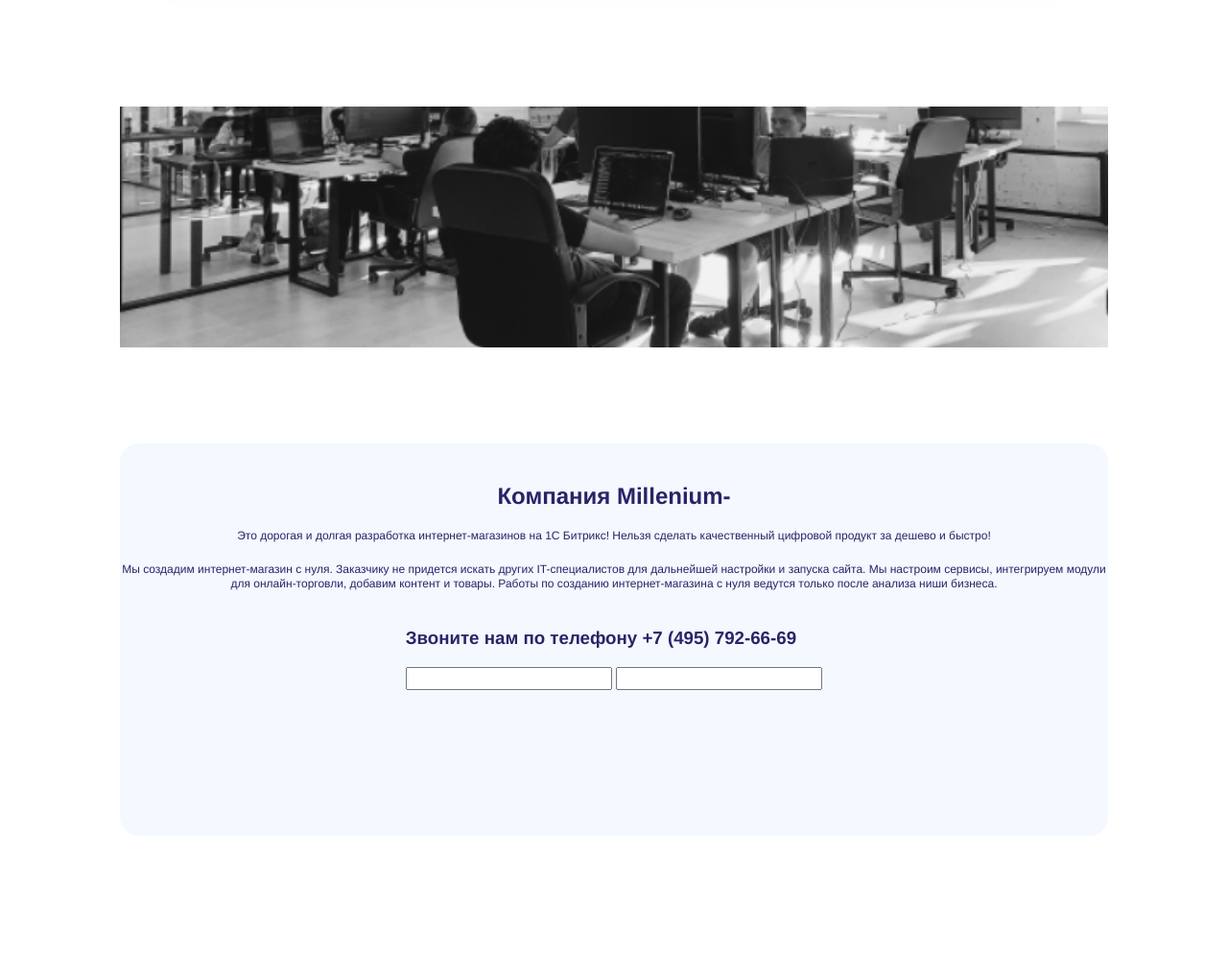
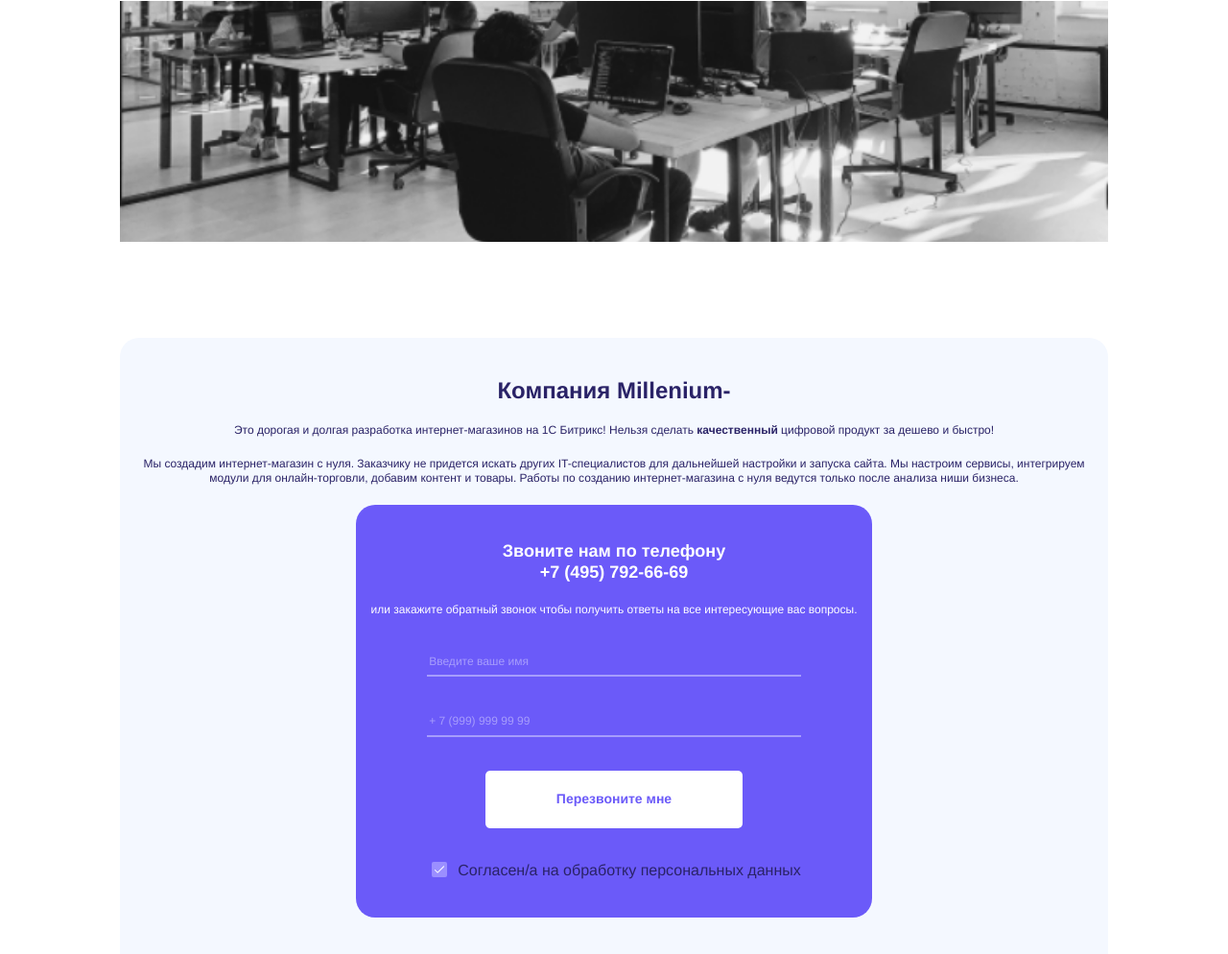
Before and after one commit to shaibot/web-core, a plain HTML site: page index.html in a window 1280 px wide. Shown: the part 10616-11610 px from the top of the page at 96% size. Before the commit the page ends 11487 px from the top, so only its background shows below. Drawn offline with nearby package versions, Linux system fonts and the light colour scheme.

Commit message:
added form

```diff
--- a/index.html
+++ b/index.html
@@ -542,14 +542,56 @@
         /> -->
         <div class="millenium-company__container">
           <h3 class="millenium-company__title">Компания Millenium-</h3>
-          <p class="millenium-company__description">Это дорогая и&nbsp;долгая разработка интернет-магазинов на&nbsp;1С&nbsp;Битрикс! Нельзя сделать качественный цифровой продукт за&nbsp;дешево и&nbsp;быстро!</p>
-          <p class="millenium-company__description">Мы&nbsp;создадим интернет-магазин с&nbsp;нуля. Заказчику не&nbsp;придется искать других IT-специалистов для дальнейшей настройки и&nbsp;запуска сайта. Мы&nbsp;настроим сервисы, интегрируем модули для онлайн-торговли, добавим контент и&nbsp;товары. Работы по&nbsp;созданию интернет-магазина с&nbsp;нуля ведутся только после анализа ниши бизнеса.</p>
+          <p class="millenium-company__description">
+            Это дорогая и&nbsp;долгая разработка интернет-магазинов
+            на&nbsp;1С&nbsp;Битрикс! Нельзя сделать <b>качественный</b> цифровой
+            продукт за&nbsp;дешево и&nbsp;быстро!
+          </p>
+          <p class="millenium-company__description">
+            Мы&nbsp;создадим интернет-магазин с&nbsp;нуля. Заказчику
+            не&nbsp;придется искать других IT-специалистов для дальнейшей
+            настройки и&nbsp;запуска сайта. Мы&nbsp;настроим сервисы,
+            интегрируем модули для онлайн-торговли, добавим контент
+            и&nbsp;товары. Работы по&nbsp;созданию интернет-магазина с&nbsp;нуля
+            ведутся только после анализа ниши бизнеса.
+          </p>
           <article class="millenium-company__form-container">
-            <h3 class="millenium-company__form-title">Звоните нам по&nbsp;телефону <a href="tel:+74957926669" class="millenium-company__form-tel">+7 (495) 792-66-69</a></h3>
-          <form class="millenium-company__form">
-            <input class="millenium-company__form-input" type="<text>" name="name"/>
-              <input type="tel" class="millenium-company__form-input" name="tel">
-          </form></article>
+            <h3 class="millenium-company__form-title">
+              Звоните нам по&nbsp;телефону
+              <a href="tel:+74957926669" class="millenium-company__form-tel"
+                >+7 (495) 792-66-69</a
+              >
+            </h3>
+            <p class="millenium-company__form-description">
+              или закажите обратный звонок чтобы получить ответы на&nbsp;все
+              интересующие вас вопросы.
+            </p>
+            <form class="millenium-company__form">
+              <input
+                placeholder="Введите ваше имя"
+                class="millenium-company__form-input"
+                type="<text>"
+                name="name"
+              />
+              <input
+                placeholder="+ 7 (999) 999 99 99"
+                type="tel"
+                class="millenium-company__form-input"
+                name="tel"
+              />
+              <button class="millenium-company__form-button" type="submit">
+                Перезвоните мне
+              </button>
+              <label class="millenium-company__form-label" for="checkbox"
+                ><input checked
+                  id="checkbox"
+                  name="checkbox"
+                  type="checkbox"
+                  class="millenium-company__form-input-checkbox"
+                /><span class="millenium-company__checkbox"></span><span class="">Cогласен/а на</span> обработку персональных данных</label
+              >
+            </form>
+          </article>
         </div>
       </section>
     </main>
--- a/styles/body/body.css
+++ b/styles/body/body.css
@@ -4,5 +4,4 @@
     display: flex;
     flex-direction: column;
     align-items: center;
-    gap: 110px;
   }
--- a/styles/millenium-company/millenium-company.css
+++ b/styles/millenium-company/millenium-company.css
@@ -37,6 +37,8 @@ object-position: center; */
   background: rgb(244, 248, 255);
   padding-top: 40px;
   padding-bottom: 152px;
+  padding-right: 13px;
+  padding-left: 13px;
 }
 
 .millenium-company__title {
@@ -56,3 +58,104 @@ object-position: center; */
   text-align: center;
   margin: 0 auto;
 }
+
+.millenium-company__form-container {
+  padding: 37px 15px 40px;
+  border-radius: 20px;
+  background: rgb(107, 90, 249);
+  display: flex;
+  flex-direction: column;
+  align-items: center;
+  gap: 21px;
+}
+
+.millenium-company__form-title {
+  margin: 0 auto;
+  width: 100%;
+  max-width: 250px;
+  font-size: 18px;
+  font-weight: 700;
+  line-height: 22px;
+  letter-spacing: 0;
+  text-align: center;
+  color: var(--button-text-color);
+}
+
+.millenium-company__form-description {
+  color: rgb(255, 255, 255);
+  font-size: 12px;
+  font-weight: 400;
+  line-height: 15px;
+  letter-spacing: 0;
+  text-align: center;
+  margin-top: 0;
+  margin-bottom: 0;
+}
+
+.millenium-company__form {
+  display: flex;
+  flex-direction: column;
+  align-items: center;
+  gap: 35px;
+  padding-top: 14px;
+}
+
+.millenium-company__form-input {
+    width: 100%;
+    border: none;
+  border-bottom: 2px solid rgba(255, 255, 255, 0.4);
+  background-color: inherit;
+  padding-bottom: 6px;
+}
+
+.millenium-company__form-input::placeholder {
+    color: rgba(255, 255, 255);
+    opacity: 0.4;
+    font-size: 12px;
+    font-weight: 400;
+    line-height: 15px;
+    letter-spacing: 0;
+    text-align: left;
+}
+
+.millenium-company__form-input-checkbox {
+    position: absolute;
+    -moz-appearance: none;
+    -webkit-appearance: none;
+    appearance: none;
+}
+
+.millenium-company__checkbox {
+    position: absolute;
+    width: 1em;
+    height: 1em;
+    border: none;
+    border-radius: 2px;
+background: rgb(155, 143, 255);
+margin-left: -1.7em;
+background-position: center;
+background-repeat: no-repeat;
+background-size: 60% 60%;
+padding: 4px 3px;
+}
+
+.millenium-company__form-label {
+    padding-left: 2em;
+}
+
+.millenium-company__form-input-checkbox:checked + .millenium-company__checkbox {
+    background-image: url(../../images/phone/checked.svg);
+}
+
+.millenium-company__form-button {
+    color: rgb(107, 90, 249);
+    font-size: 14px;
+font-weight: 700;
+line-height: 17px;
+letter-spacing: 0;
+    border: none;
+    width: 268px;
+    height: 60px;
+    border-radius: 5px;
+background: rgb(255, 255, 255);
+}
```
Also changed, not shown: images/phone/checked.svg (added).
